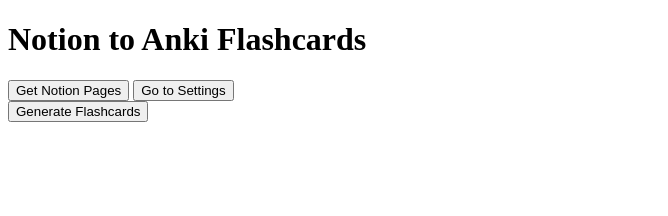
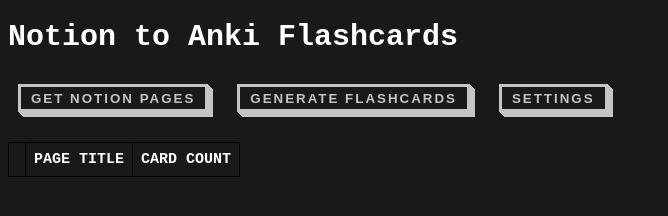
Before and after one commit to dansavastre/Notion-to-Anki, a website: page public/index.html in a window 1280 px wide. Shown: the whole page, without its empty margins (0-668 px from the left). Drawn offline with Linux system fonts and the light colour scheme.

Commit message:
Update look

```diff
--- a/public/index.html
+++ b/public/index.html
@@ -3,16 +3,29 @@
 <head>
     <meta charset="UTF-8">
     <meta name="viewport" content="width=device-width, initial-scale=1.0">
-<!--    <link rel="stylesheet" href="styles.css">-->
+    <link rel="stylesheet" href="style.css">
     <title>Notion to Anki Flashcards</title>
 </head>
 <body>
 <div class="container">
     <h1>Notion to Anki Flashcards</h1>
-    <button onclick="getNotionPages()">Get Notion Pages</button>
-    <button onclick="goToSettings()">Go to Settings</button>
-    <div id="notionPages"></div>
-    <button onclick="generateFlashcards()">Generate Flashcards</button>
+    <button class="button-54" role="button" onclick="getNotionPages()">Get Notion Pages</button>
+    <button class="button-54" role="button" onclick="generateFlashcards()">Generate Flashcards</button>
+    <button class="button-54" role="button" onclick="goToSettings()">Settings</button>
+
+    <table>
+        <thead>
+        <tr>
+            <th class="checkbox-cell"></th>
+            <th>Page Title</th>
+            <th>Card Count</th>
+        </tr>
+        </thead>
+        <tbody id="notionPages">
+        <!-- Pages will be dynamically added here -->
+        </tbody>
+    </table>
+
 </div>
 <script src="script.js"></script>
 </body>
--- a/public/script.js
+++ b/public/script.js
@@ -33,15 +33,36 @@
     }
 }
 
-async function getPage(pageId) {
+async function getPageProperties(pageId) {
     try {
         // const pageId = document.getElementById('pageIdInput').value;
         const response = await fetch(`/get-page/${pageId}`);
         const page = await response.json();
 
-        // Extract title and properties
+        // Extract properties
         const pageTitle = page.properties.Name.title[0]?.plain_text || 'Untitled';
         const cardCount = parseInt(page.properties.Cards.number || 0);
+
+        // Assume page.properties is the provided properties object
+
+        // Extract Courses property
+        const coursesProperty = page.properties['📑 Courses'];
+        // const coursesValue = coursesProperty ? coursesProperty.rollup : null;
+
+        // Extract Vak property
+        const vakProperty = page.properties.Vak;
+        // const vakValue = vakProperty ? vakProperty.rollup : null;
+
+
+        // Extract Courses
+        const coursesValue = coursesProperty ? coursesProperty.rollup.array : null;
+        // Extract Vak
+        const vakValue = vakProperty ? vakProperty.rollup.array : null;
+
+        // Now you can use coursesValue and vakValue in your code
+        console.log('Courses:', coursesValue);
+        console.log('Vak:', vakValue);
+
 
         return { pageTitle, cardCount };
     } catch (error) {
@@ -67,7 +88,7 @@
         console.log("Flashcards: ", flashcards);
 
         // Get page properties (Title, cardCount)
-        const props = await getPage(pageId);
+        const props = await getPageProperties(pageId);
         return flashcards;
     } catch (error) {
         console.error('Error fetching content:', error);
@@ -190,25 +211,34 @@
         console.log("Page ids: ", pageIds)
 
         for (const pageId of pageIds) {
+            const row = document.createElement('tr');
+
+            // Checkbox cell
+            const checkboxCell = document.createElement('td');
+            checkboxCell.className = 'checkbox-cell';
             const checkbox = document.createElement('input');
             checkbox.type = 'checkbox';
             checkbox.id = pageId;
-            checkbox.className = 'page-checkbox';
+            checkboxCell.appendChild(checkbox);
+            row.appendChild(checkboxCell);
 
-            // const flashcards = await getAllContent(pageId);
-            // console.log(flashcards);
+            // Get page properties from notion
+            pageProperties = await getPageProperties(pageId);
 
-            props = await getPage(pageId);
-            console.log("Page properties: ", props);
+            // Page title cell
+            const titleCell = document.createElement('td');
+            titleCell.textContent = pageProperties.pageTitle;
+            row.appendChild(titleCell);
 
-            const label = document.createElement('label');
-            label.htmlFor = pageId;
-            label.textContent = `${props.pageTitle} with ${props.cardCount} flashcards`;
+            // Card count cell
+            const countCell = document.createElement('td');
+            countCell.textContent = pageProperties.cardCount;
+            row.appendChild(countCell);
 
-            notionPagesContainer.appendChild(checkbox);
-            notionPagesContainer.appendChild(label);
-            notionPagesContainer.appendChild(document.createElement('br'));
+            document.getElementById('notionPages').appendChild(row);
         }
+
+
     } catch (error) {
         console.error('Error getting Notion pages:', error);
     }
@@ -226,7 +256,7 @@
 
         for (const pageId of selectedPageIds) {
             const flashcards = await getAllContent(pageId);
-            props = await getPage(pageId);
+            props = await getPageProperties(pageId);
             sendToAnki(props.pageTitle, props.cardCount, flashcards);
         }
 
--- a/public/style.css
+++ b/public/style.css
@@ -1,14 +1,63 @@
-body {
-    font-family: Arial, sans-serif;
+* {
+    background-color: #191919;
+    color: white;
 }
 
-.container {
-    max-width: 600px;
-    margin: 50px auto;
+body {
+    font-family: monospace;
+    font-size: 15px;
 }
 
-button {
-    display: block;
+table {
+    width: auto;
+    border-collapse: collapse;
     margin-top: 20px;
-    padding: 10px;
 }
+
+th, td {
+    border: 1px solid #000000;
+    text-align: left;
+    padding: 8px;
+}
+
+th {
+    background-color: #191919;
+    text-transform: uppercase;
+
+}
+
+.checkbox-cell {
+    text-align: center;
+}
+
+/* CSS */
+.button-54 {
+    margin: 10px;
+    /*font-family: "Open Sans", sans-serif;*/
+    /*font-size: 16px;*/
+    font-weight: bold;
+    letter-spacing: 2px;
+    text-decoration: none;
+    text-transform: uppercase;
+    color: #c5c5c5;
+    cursor: pointer;
+    border: 3px solid;
+    padding: 0.25em 0.5em;
+    box-shadow: 1px 1px 0px 0px, 2px 2px 0px 0px, 3px 3px 0px 0px, 4px 4px 0px 0px, 5px 5px 0px 0px;
+    position: relative;
+    user-select: none;
+    -webkit-user-select: none;
+    touch-action: manipulation;
+}
+
+.button-54:active {
+    box-shadow: 0px 0px 0px 0px;
+    top: 5px;
+    left: 5px;
+}
+
+@media (min-width: 768px) {
+    .button-54 {
+        padding: 0.25em 0.75em;
+    }
+}
```
Also changed, not shown: public/settings.html (+4 -3 lines).
